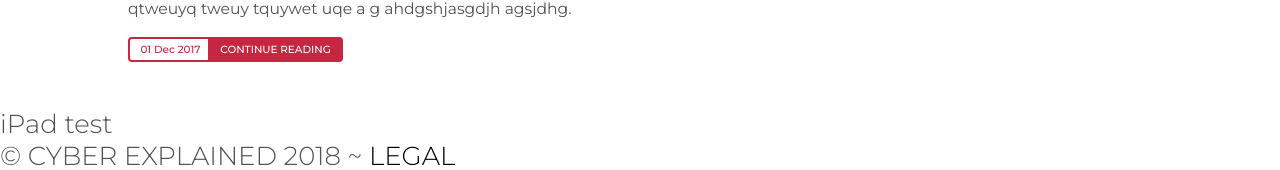
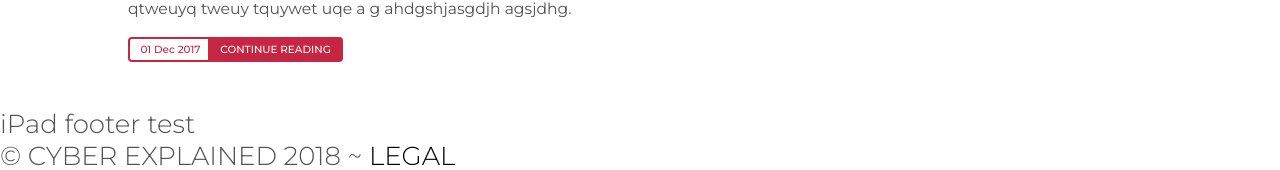
Before and after one commit to cyberexplained/cyberexplained.github.io, a Jekyll site: the page built from index.html, in a window 1280 px wide and 900 px high, scrolled down 1244 px. Shown: the part 727-897 px from the top of the window. Built offline with Jekyll 4.4.1, drawn with Linux system fonts in a browser that asks for light colours; nearby versions of some CDN libraries; the list of posts is cut into pages by our own code.

Commit message:
Theme updates.

```diff
--- a/_layouts/default.html
+++ b/_layouts/default.html
@@ -15,9 +15,9 @@
         {{ content }}
       </main>
 
-      <div>
-        <span>iPad test</span>
-      </div>
+      <footer>
+        <span>iPad footer test</span>
+      </footer>
     </div>
 
     <!-- Footer -->
```
